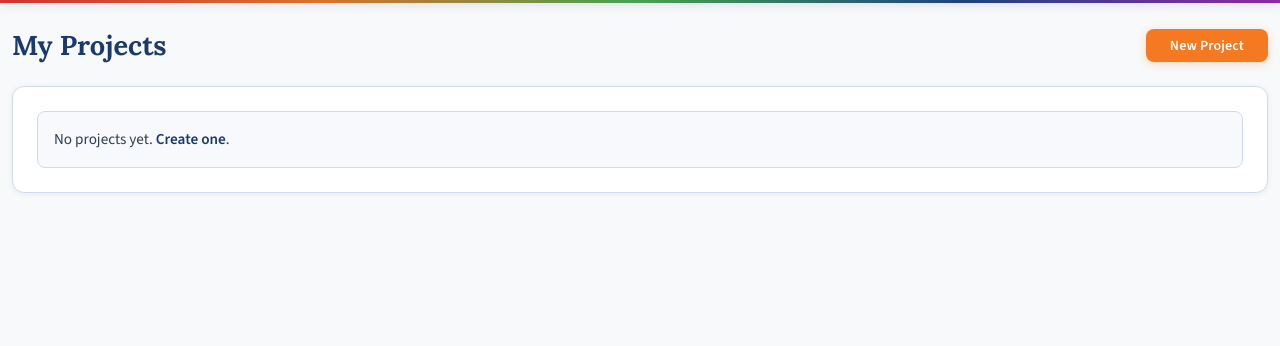
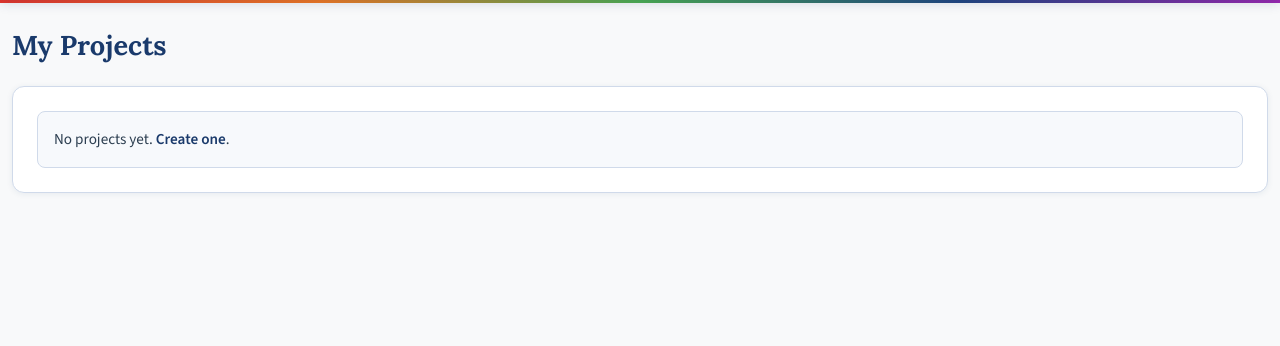
Before and after one commit to Yanekiii/JIRA, a Django app: page /projects/ in a window 1280 px wide. Shown: the part 74-420 px from the top of the page. Run offline with Django 3.2, Linux system fonts and the light colour scheme; the visitor is signed in with stand-in values (Sample User, id 1); data that the repository does not hold is empty; some libraries are stand-ins or nearby versions.

Commit message:
update enlever les bouton superficiel

```diff
--- a/ProjectJira-main/django_project/blog/templates/blog/home.html
+++ b/ProjectJira-main/django_project/blog/templates/blog/home.html
@@ -24,11 +24,6 @@
       <p class="text-uppercase fw-semibold text-primary small mb-1">Dashboard</p>
       <h2 class="fw-bold mb-0">Welcome back, {{ user.username }}</h2>
     </div>
-    {% if user.is_staff %}
-    <a href="{% url 'project-create' %}" class="btn btn-success rounded-pill px-4">
-      <i class="bi bi-plus-lg me-1"></i> New Project
-    </a>
-    {% endif %}
   </div>
 
 
--- a/ProjectJira-main/django_project/blog/templates/blog/projects.html
+++ b/ProjectJira-main/django_project/blog/templates/blog/projects.html
@@ -5,12 +5,6 @@
 
   <div class="d-flex justify-content-between align-items-center mb-4">
     <h2 class="fw-bold mb-0">My Projects</h2>
-
-    {% if user.is_superuser or user.is_staff %}
-      <a href="{% url 'project-create' %}" class="btn btn-primary rounded-pill px-4">
-        New Project
-      </a>
-    {% endif %}
   </div>
 
 
@@ -57,26 +51,6 @@
 
           </div>
 
-
-          <div class="d-flex gap-2">
-
-            <a href="{% url 'project-detail' project.id %}"
-               class="btn btn-outline-primary btn-sm">
-              Open
-            </a>
-
-            <a href="{% url 'project-update' project.id %}"
-               class="btn btn-outline-secondary btn-sm">
-              Edit
-            </a>
-
-            <a href="{% url 'project-delete' project.id %}"
-               class="btn btn-outline-danger btn-sm">
-              Delete
-            </a>
-
-          </div>
-
         </div>
 
       </div>
```
Also changed, not shown: 1 other file.
